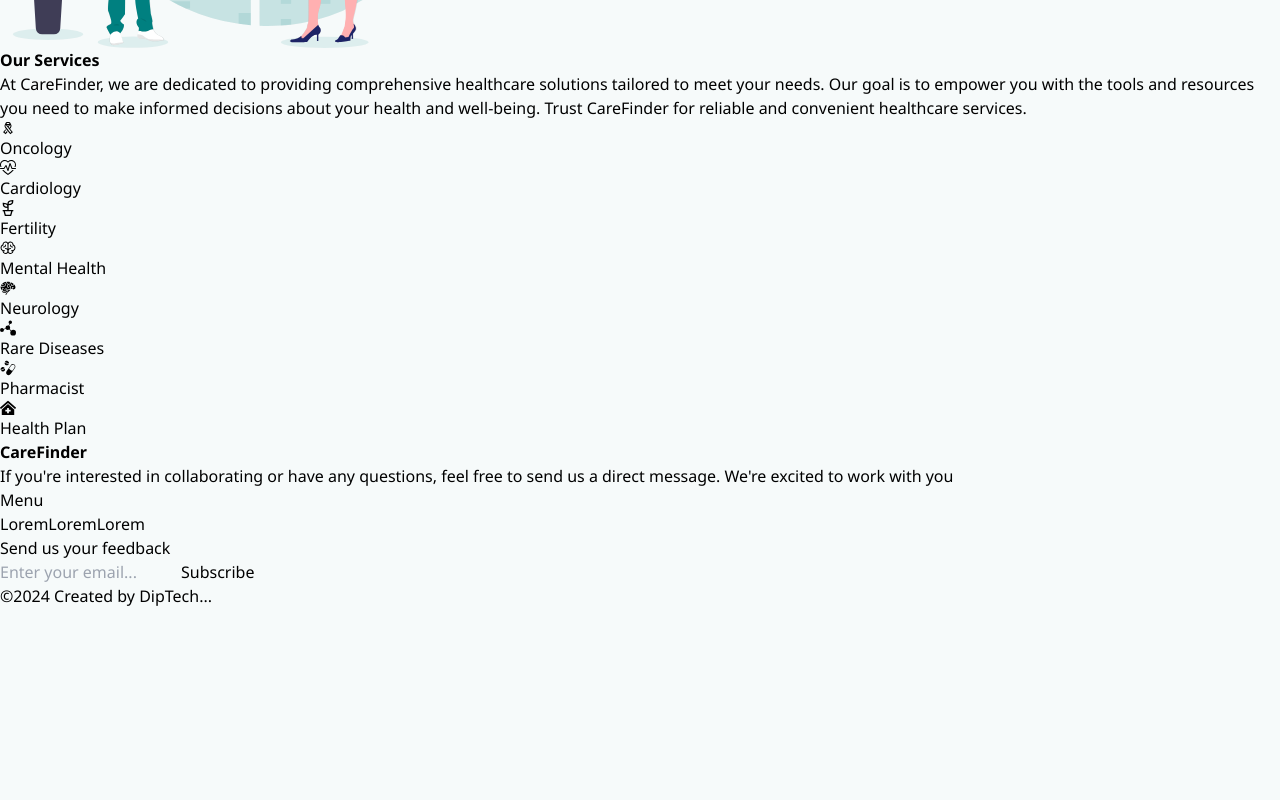
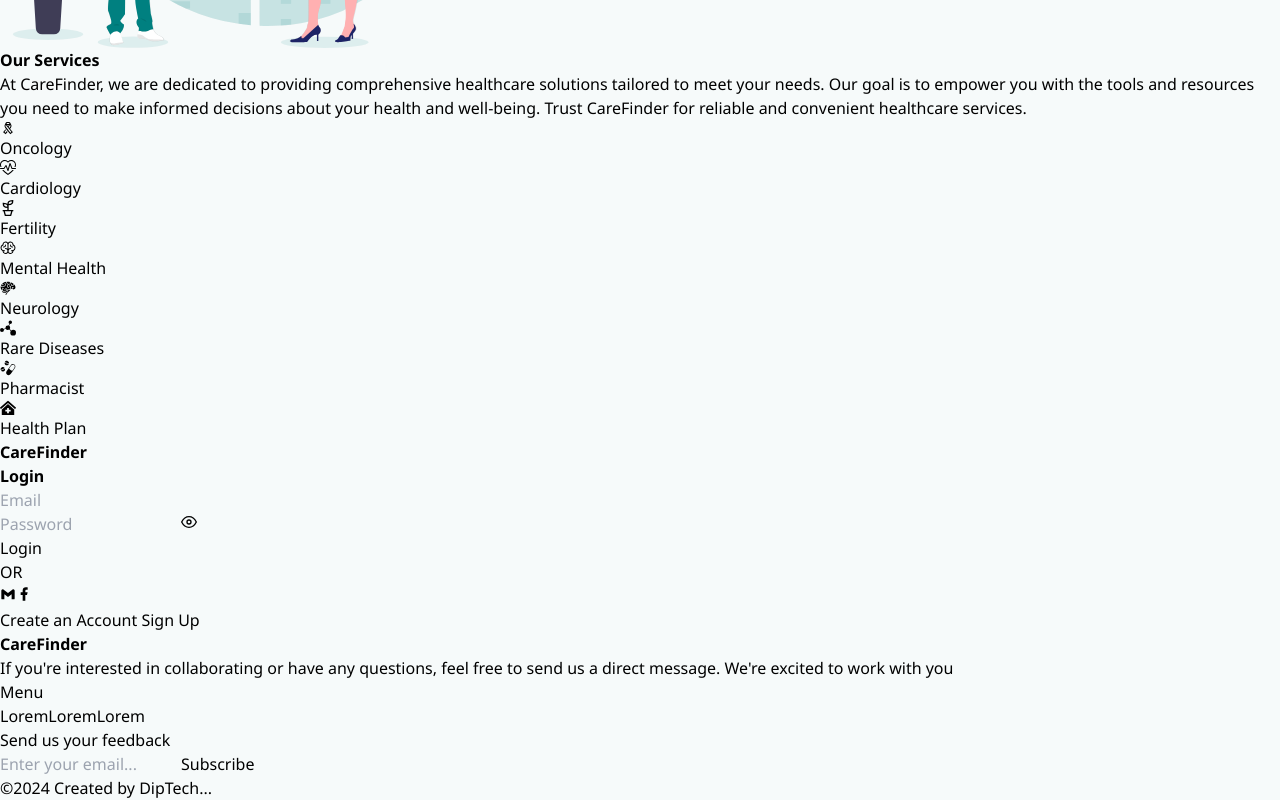
Before and after one commit to Diptech-hub/careFinder, a React (Vite) app: page / in a window 1280 px wide. Shown: the part 571-1371 px from the top of the page. Before the commit the page ends 1179 px from the top, so only its background shows below. Built offline with nearby package versions, Linux system fonts and the light colour scheme.

Commit message:
Login Page Styled

```diff
--- a/src/App.tsx
+++ b/src/App.tsx
@@ -4,6 +4,7 @@
 import Footer from './components/footer'
 import About from './components/about'
 import Service from './components/service'
+import LoginPage from './components/login'
 
 function App() {
 
@@ -12,6 +13,7 @@
       <Header />
       <About />
       <Service />
+      <LoginPage />
       <Footer />
     </>
   );
--- a/src/components/login.tsx
+++ b/src/components/login.tsx
@@ -2,7 +2,6 @@
 import { FiEye, FiEyeOff } from "react-icons/fi";
 import { RiFacebookFill } from "react-icons/ri";
 import { BiLogoGmail } from "react-icons/bi";
-
 
 const LoginPage: React.FC = () => {
   const [email, setEmail] = useState("");
@@ -23,15 +22,18 @@
         <strong>CareFinder</strong>
       </div>
       <div className="w-1/2">
-        <div className="">
+        <div className="w-full">
+          <div className="flex py-4 pl-44">
             <strong className="text-2xl text-teal-500">Login</strong>
+          </div>
+          <div className="flex flex-col">
             <form onSubmit={handleLogin} className="">
               <input
                 type="email"
                 placeholder="Email"
                 value={email}
                 onChange={(e) => setEmail(e.target.value)}
-              className="border-b border-teal-500 focus:border-teal-700 py-2 w-1/2 focus:outline-none"
+                className="border-b border-teal-500 focus:border-teal-700 py-2 my-2 w-3/4 focus:outline-none"
                 required
               />
               <div className="relative">
@@ -40,7 +42,7 @@
                   placeholder="Password"
                   value={password}
                   onChange={(e) => setPassword(e.target.value)}
-                className="border-b border-teal-500 focus:border-teal-700 py-2 w-1/2 focus:outline-none"
+                  className="border-b border-teal-500 focus:border-teal-700 py-2 my-2 w-3/4 focus:outline-none"
                   required
                 />
                 <button
@@ -51,22 +53,33 @@
                   {showPassword ? <FiEyeOff /> : <FiEye />}
                 </button>
               </div>
-            <button type="submit" className="bg-teal-500 text-white my-6 py-1 w-1/2 rounded hover:bg-teal-700">
+              <button
+                type="submit"
+                className="bg-teal-500 text-white my-8 py-2 w-3/4 rounded hover:bg-teal-700"
+              >
                 Login
               </button>
             </form>
+            <div className="flex flex-col">
+              <p className="font-normal text-normal mb-4 flex pl-48">OR</p>
+              <div className="">
+                <div className="flex pl-44 gap-4 mb-6">
+                  <button className="">
+                    <BiLogoGmail className="mt-1 w-6 h-6 hover:text-red-600" />
+                  </button>
+                  <button className="">
+                    <RiFacebookFill className="mt-1 w-6 h-6 hover:text-blue-600" />
+                  </button>
                 </div>
-        <div className="flex flex-col">
-          {/* Replace these with actual Google and Facebook login buttons */}
-          <strong>OR</strong>
-          <button className="flex flex-row justify-center py-2 px-6 w-1/2 my-4 rounded border border-teal-700 gap-2 hover:bg-red-500 hover:text-white">
-           <BiLogoGmail className="bg-inherit mt-1"/>
-           <span className="ml-2 bg-inherit">Google</span>
-          </button>
-          <button className="flex flex-row justify-center py-2 px-6 w-1/2 rounded border border-teal-700 bgap-2 hover:bg-blue-500 hover:text-white">
-           <RiFacebookFill className="bg-inherit mt-1"/>
-           <span className="ml-2 bg-inherit">Facebook</span>
-          </button>
+                <p className="font-medium text-sm flex pl-32">
+                  Create an Account{" "}
+                  <a href="" className="text-blue-800 font-medium mx-4">
+                    Sign Up
+                  </a>
+                </p>
+              </div>
+            </div>
+          </div>
         </div>
       </div>
     </div>
```
Lines whose indentation alone changed are shown as unchanged.
